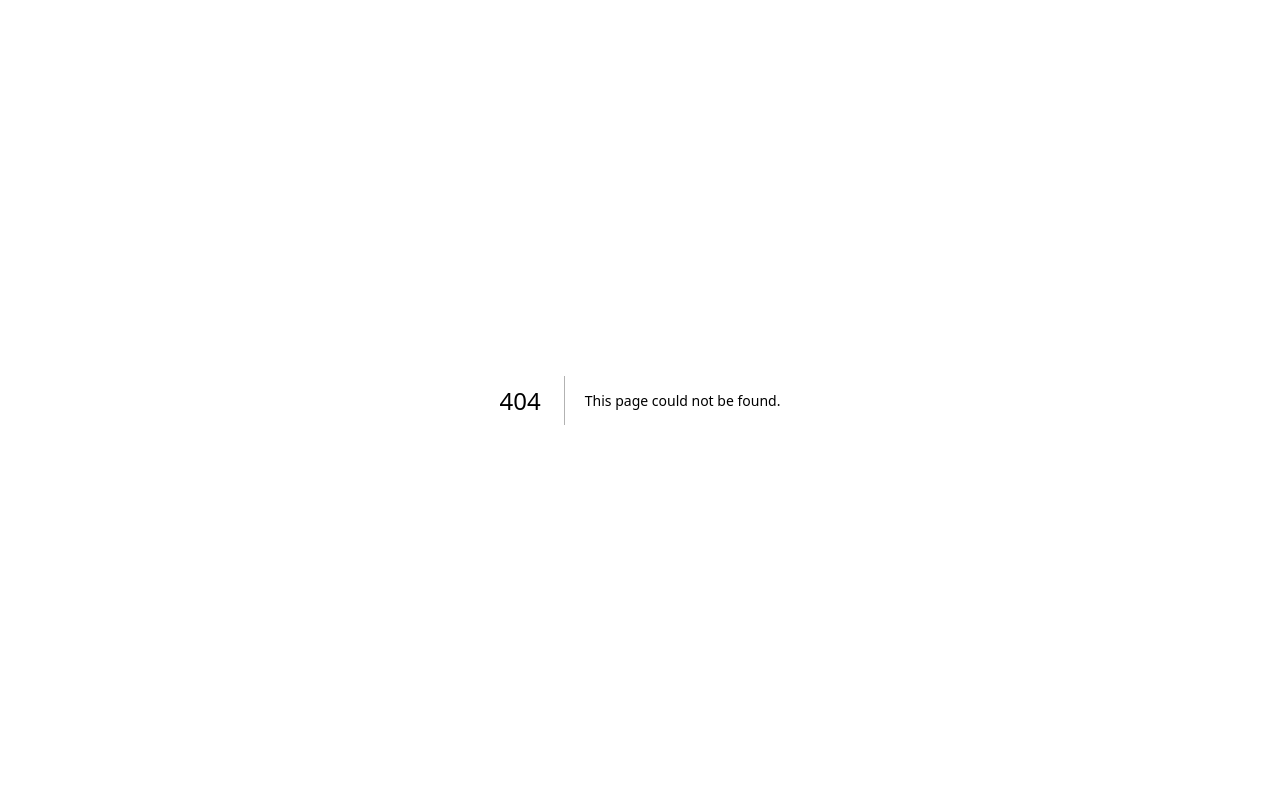
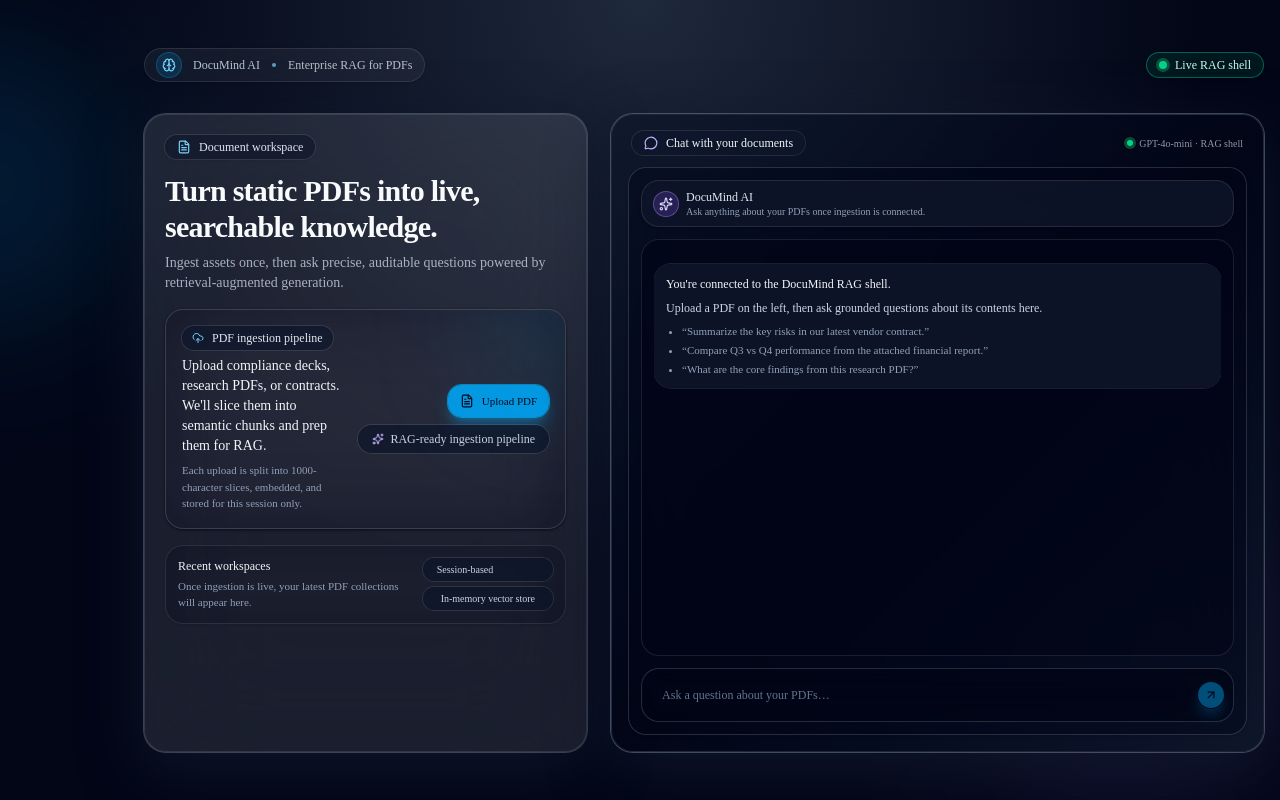
Before and after one commit to GeorgiDS9/documind-ai, a Next.js app: page /workspace in a window 1280 px wide. Before the commit this address had no page. Built offline with nearby package versions, Linux system fonts and the light colour scheme.

Commit message:
feat: scaffold /workspace route for the RAG shell

```diff
--- /dev/null
+++ b/src/app/workspace/page.tsx
@@ -0,0 +1,72 @@
+import { Brain, FileText, MessageCircle } from "lucide-react";
+
+import { PDFUploader } from "@/components/pdf-uploader";
+import { ChatInterface } from "@/components/chat-interface";
+
+export default function WorkspacePage() {
+  return (
+    <div className="min-h-screen bg-[radial-gradient(circle_at_top,_#1e293b,_transparent_55%),radial-gradient(circle_at_bottom,_#020617,_#020617)] text-foreground">
+      <div className="pointer-events-none fixed inset-0 opacity-60 mix-blend-screen">
+        <div className="absolute -left-40 top-10 h-72 w-72 rounded-full bg-sky-500/20 blur-3xl" />
+        <div className="absolute bottom-0 right-0 h-80 w-80 rounded-full bg-violet-500/20 blur-3xl" />
+      </div>
+
+      <main className="relative z-10 flex min-h-screen max-w-6xl flex-col gap-8 ml-32 px-4 py-10 md:py-12">
+        <header className="flex flex-col items-start justify-between gap-4 md:flex-row md:items-center">
+          <div className="inline-flex items-center gap-3 rounded-full border border-white/10 bg-white/5 px-3 py-1 text-xs font-medium shadow-sm backdrop-blur-xl dark:bg-slate-900/40">
+            <span className="inline-flex size-6 items-center justify-center rounded-full bg-sky-500/15 text-sky-300 ring-1 ring-sky-500/40">
+              <Brain className="size-3.5" />
+            </span>
+            <span className="text-sky-100/80">DocuMind AI</span>
+            <span className="h-1 w-1 rounded-full bg-sky-300/70" />
+            <span className="text-slate-200/80">Enterprise RAG for PDFs</span>
+          </div>
+
+          <div className="flex items-center gap-3 text-xs text-slate-300/80">
+            <div className="inline-flex items-center gap-2 rounded-full border border-emerald-400/40 bg-emerald-500/10 px-3 py-1 font-medium text-emerald-100 shadow-sm backdrop-blur">
+              <span className="size-2 rounded-full bg-emerald-400 shadow-[0_0_0_3px_rgba(34,197,94,0.35)]" />
+              <span>Live RAG shell</span>
+            </div>
+          </div>
+        </header>
+
+        <section className="grid flex-1 gap-6 md:grid-cols-[minmax(0,0.95fr)_minmax(0,1.4fr)]">
+          <article className="relative flex flex-col gap-4 rounded-3xl border border-white/10 bg-white/10 p-5 shadow-[0_0_0_1px_rgba(148,163,184,0.35),0_18px_60px_rgba(15,23,42,0.9)] backdrop-blur-3xl dark:bg-slate-900/50">
+            <div className="flex items-start justify-between gap-3">
+              <div>
+                <div className="inline-flex items-center gap-2 rounded-full bg-slate-900/60 px-3 py-1 text-xs font-medium text-slate-200 shadow-sm ring-1 ring-white/10">
+                  <FileText className="size-3.5 text-sky-300" />
+                  <span>Document workspace</span>
+                </div>
+                <h1 className="mt-3 text-balance text-2xl font-semibold tracking-tight text-slate-50 md:text-3xl">
+                  Turn static PDFs into live, searchable knowledge.
+                </h1>
+                <p className="mt-2 max-w-md text-sm text-slate-300/80">
+                  Ingest assets once, then ask precise, auditable questions
+                  powered by retrieval-augmented generation.
+                </p>
+              </div>
+            </div>
+
+            <PDFUploader />
+          </article>
+
+          <article className="relative flex min-h-[460px] flex-col rounded-3xl border border-white/10 bg-gradient-to-br from-slate-900/70 via-slate-950/80 to-slate-900/90 p-4 shadow-[0_0_0_1px_rgba(148,163,184,0.4),0_18px_60px_rgba(15,23,42,0.9)] backdrop-blur-3xl">
+            <div className="mb-3 flex items-center justify-between gap-3 px-1">
+              <div className="inline-flex items-center gap-2 rounded-full bg-slate-900/70 px-3 py-1 text-xs font-medium text-slate-100 ring-1 ring-white/10">
+                <MessageCircle className="size-3.5 text-violet-300" />
+                <span>Chat with your documents</span>
+              </div>
+              <div className="flex items-center gap-1.5 text-[10px] text-slate-300/70">
+                <span className="h-1.5 w-1.5 rounded-full bg-emerald-400 shadow-[0_0_0_3px_rgba(34,197,94,0.35)]" />
+                <span>GPT-4o-mini · RAG shell</span>
+              </div>
+            </div>
+
+            <ChatInterface />
+          </article>
+        </section>
+      </main>
+    </div>
+  );
+}
```
